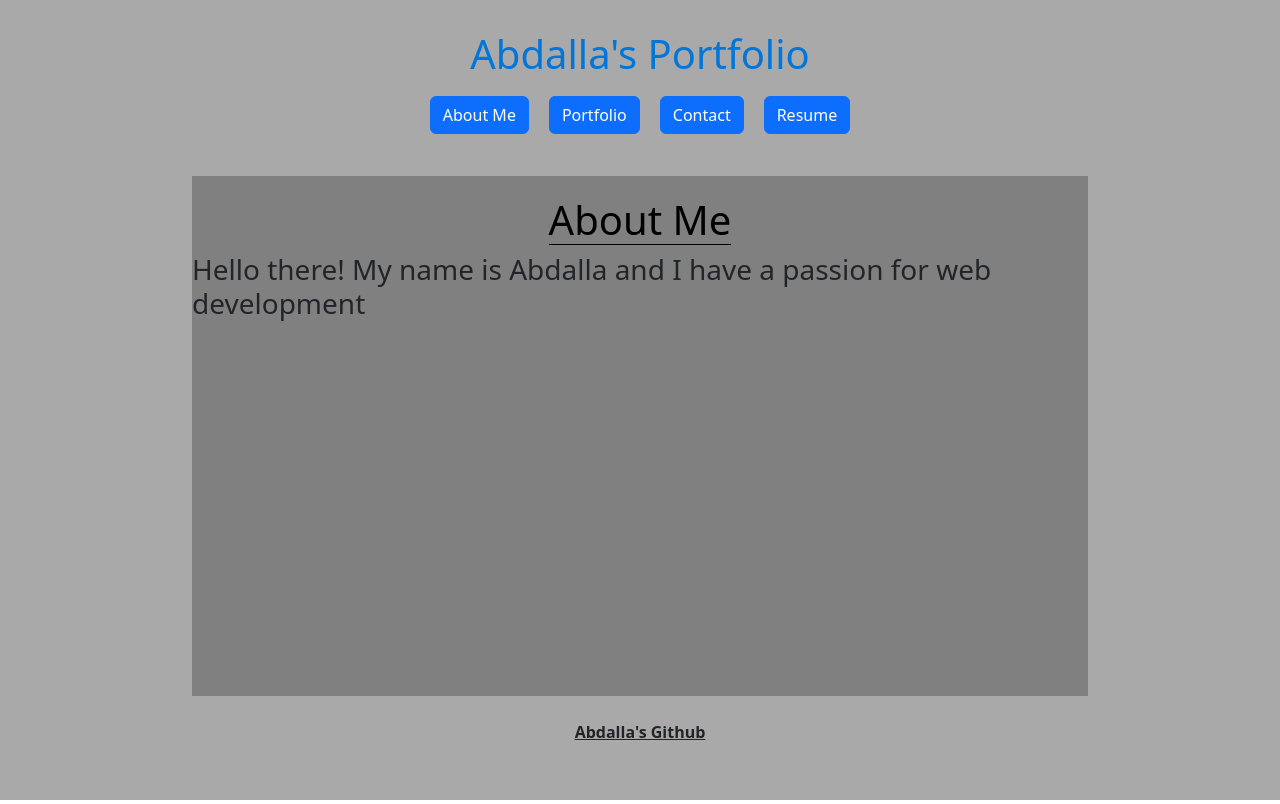
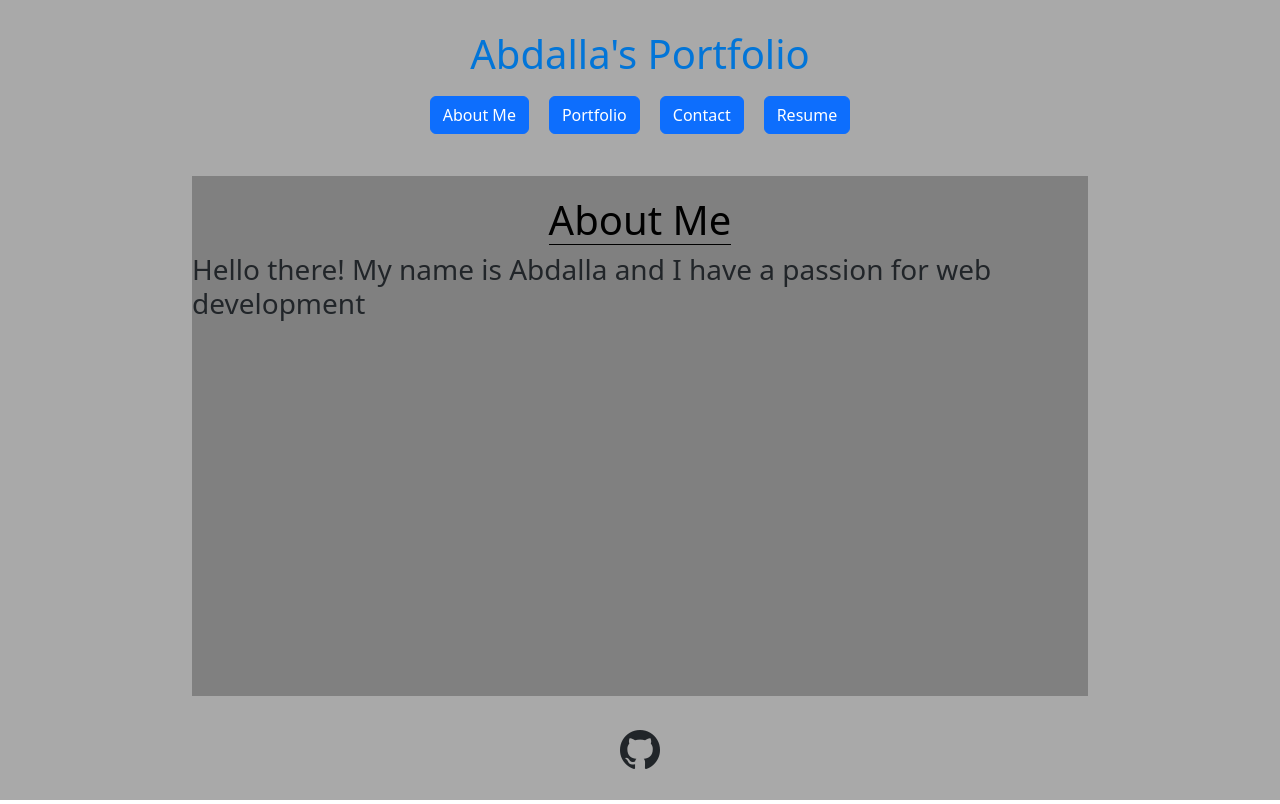
Before and after one commit to abdallahamdy/react-portfolio, a React (Create React App) app: page / in a window 1280 px wide. Built offline with nearby package versions, Linux system fonts and the light colour scheme.

Commit message:
added icon

```diff
--- a/package.json
+++ b/package.json
@@ -8,6 +8,7 @@
     "@testing-library/react": "^11.2.6",
     "@testing-library/user-event": "^12.8.3",
     "bootstrap": "^5.2.2",
+    "bootstrap-icons": "^1.9.1",
     "react": "^17.0.2",
     "react-dom": "^17.0.2",
     "react-scripts": "4.0.3",
--- a/src/App.js
+++ b/src/App.js
@@ -6,6 +6,7 @@ import About from './components/About';
 import Contact from './components/Contact';
 import Resume from './components/Resume';
 import Footer from './components/Footer';
+import '../node_modules/bootstrap/dist/css/bootstrap.min.css';
 import '../node_modules/bootstrap/dist/css/bootstrap.min.css';
 
 function App() {
--- a/src/components/Footer/index.js
+++ b/src/components/Footer/index.js
@@ -5,7 +5,7 @@ function Footer () {
         <div className="footer-section">
             <footer>
               <div className="text-center p-4">
-                    <a className="text-reset fw-bold" href="https://github.com/abdallahamdy">Abdalla's Github</a>
+                    <a className="text-reset fw-bold" href="https://github.com/abdallahamdy" target="_blank"><i className="icon bi-github"></i></a>
                 </div>
             </footer>
         </div>
--- a/src/index.css
+++ b/src/index.css
@@ -104,6 +104,11 @@ main {
   align-items: center;
 }
 
+.icon {
+  font-size: 40px;
+  padding-bottom: 0;
+}
+
 label{
   font-size: 20px;
   font-weight: 500;
@@ -111,3 +116,8 @@ label{
 .card {
   margin: 10px;
 }
+
+.text-center {
+  margin: 0;
+  padding: 0;
+}
--- a/src/index.js
+++ b/src/index.js
@@ -4,6 +4,7 @@ import './index.css';
 import App from './App';
 import reportWebVitals from './reportWebVitals';
 import '../node_modules/bootstrap/dist/css/bootstrap.min.css';
+import "../node_modules/bootstrap-icons/font/bootstrap-icons.css";
 
 ReactDOM.render(
   <React.StrictMode>
```
Also changed, not shown: 1 other file (tests, documents, lock files or other folders).
